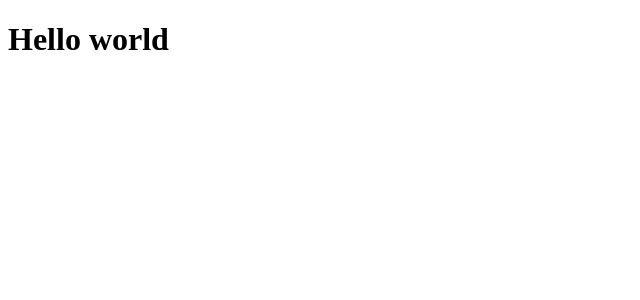
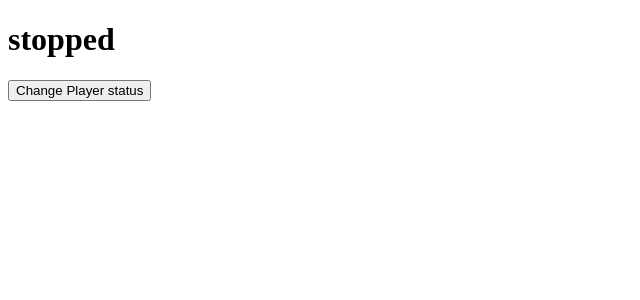
Before and after one commit to massaaki/context-api-with-next-sample, a Next.js app: page / in a window 1280 px wide. Shown: the top 300 px of the page, without its empty margins (0-640 px from the left). Built offline with nearby package versions, Linux system fonts and the light colour scheme.

Commit message:
feat: add sample api context

```diff
--- /dev/null
+++ b/src/contexts/PlayerContext.tsx
@@ -0,0 +1,38 @@
+import { createContext, ReactNode, useState, useContext } from 'react';
+import { PlayerStatus } from '../interfaces/enums/PlayerStatus'
+
+type PlayerContextData = {
+  status: PlayerStatus;
+  playPause: () => void;
+}
+
+const playerContext = createContext({} as PlayerContextData);
+
+
+
+interface PlayerProviderProps {
+  children: ReactNode
+}
+
+
+export function PlayerProvider({ children }: PlayerProviderProps) {
+
+  const [status, setStatus] = useState<PlayerStatus>(PlayerStatus.stopped);
+
+
+  const playPause = () => {
+    setStatus(status === PlayerStatus.playing ? PlayerStatus.stopped : PlayerStatus.playing);
+  }
+
+  return (
+    <playerContext.Provider value={{ status, playPause }}>
+      {children}
+    </playerContext.Provider>
+  )
+}
+
+
+export function usePlayer() {
+  const context = useContext(playerContext);
+  return context;
+}
--- /dev/null
+++ b/src/interfaces/enums/PlayerStatus.ts
@@ -0,0 +1,5 @@
+
+export enum PlayerStatus {
+  playing = 'playing',
+  stopped = 'stopped'
+}
--- a/src/pages/_app.tsx
+++ b/src/pages/_app.tsx
@@ -1,5 +1,11 @@
+import { PlayerProvider } from "../contexts/PlayerContext"
+
 function MyApp({ Component, pageProps }) {
-  return <Component {...pageProps} />
+  return (
+    <PlayerProvider>
+      <Component {...pageProps} />
+    </PlayerProvider>
+  )
 }
 
 export default MyApp
--- a/src/pages/index.tsx
+++ b/src/pages/index.tsx
@@ -1,5 +1,12 @@
+import { usePlayer } from "../contexts/PlayerContext"
+
 export default function Home() {
+  const { playPause, status } = usePlayer();
   return (
-    <h1>Hello world</h1>
+    <>
+      <h1>{status}</h1>
+      <button onClick={playPause}> Change Player status</button>
+    </>
+
   )
 }
```
